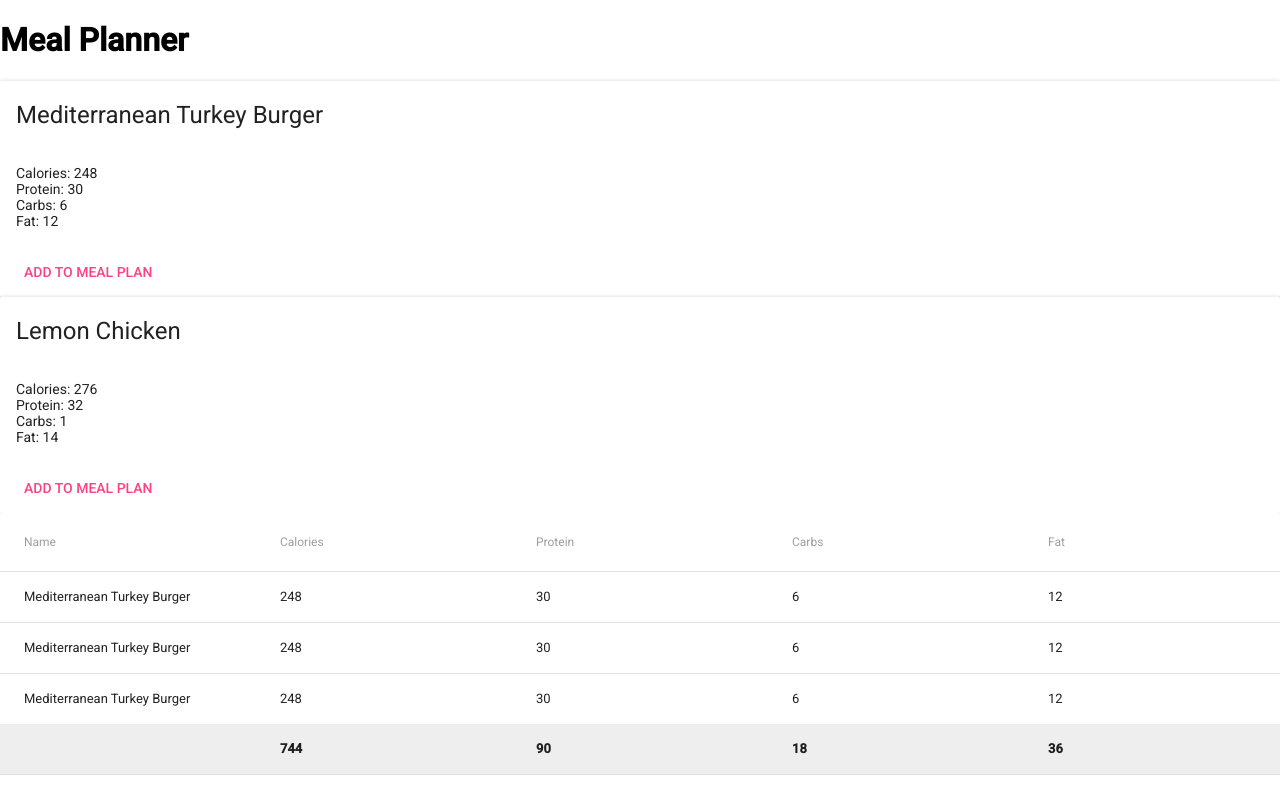
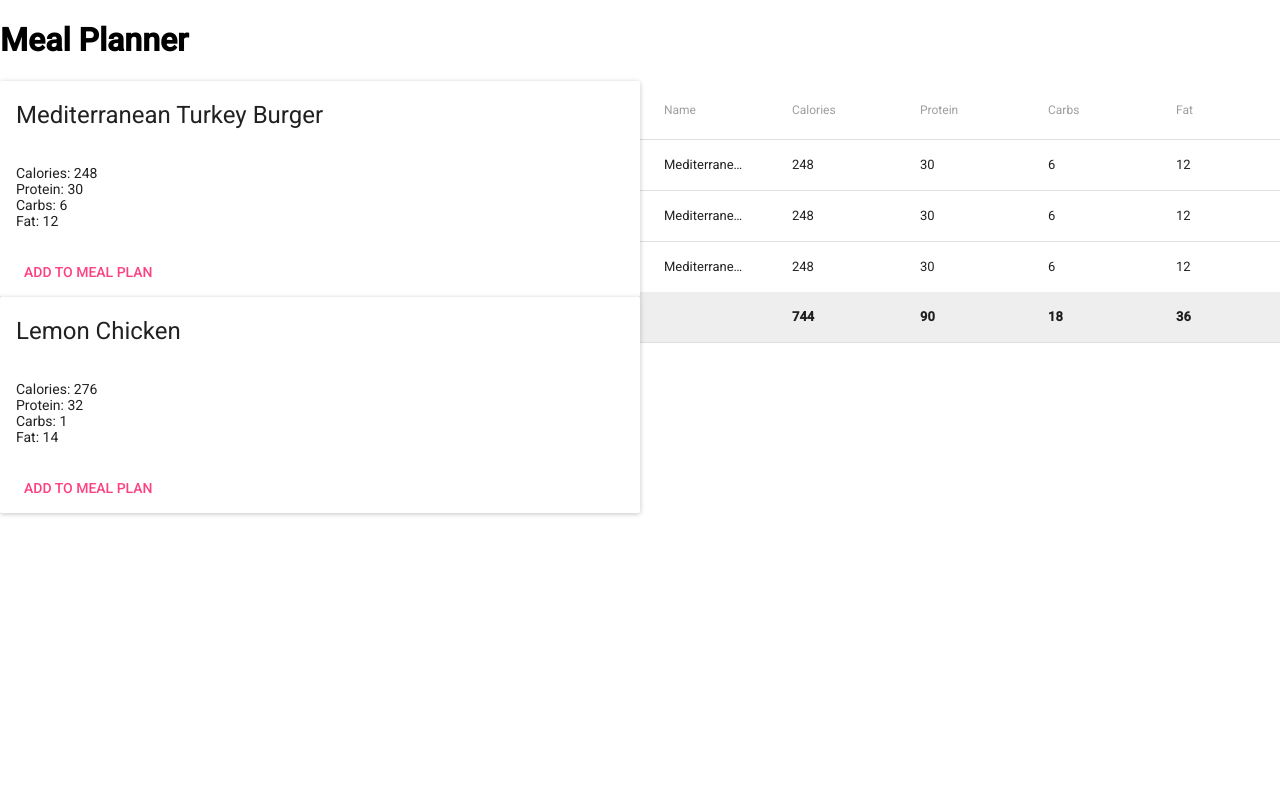
Before and after one commit to kirkyoder/react-meal-planner, a React (Create React App) app: page / in a window 1280 px wide. Built offline with nearby package versions, Linux system fonts and the light colour scheme.

Commit message:
fix style

```diff
--- a/src/components/MealPlanner.js
+++ b/src/components/MealPlanner.js
@@ -45,7 +45,7 @@ class MealPlanner extends Component {
     render() {
         return (
             <div>
-                <div>
+                <div style={{ width: '50%', float: 'left' }}>
                     {MealDatabase.map(function (meal, index) {
                         return <MealItem key={index} model={meal} onClick={this.handleClick} />;
                     }, this)}
```
